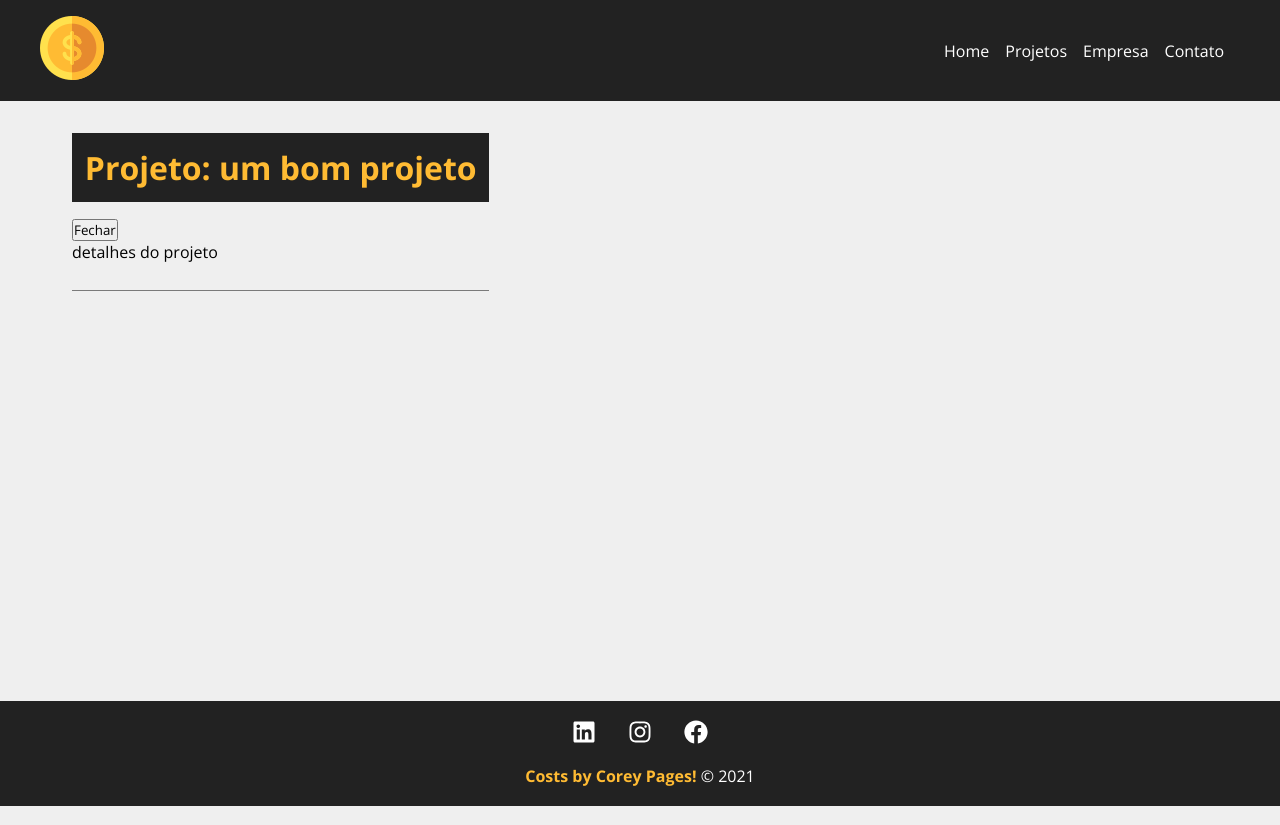
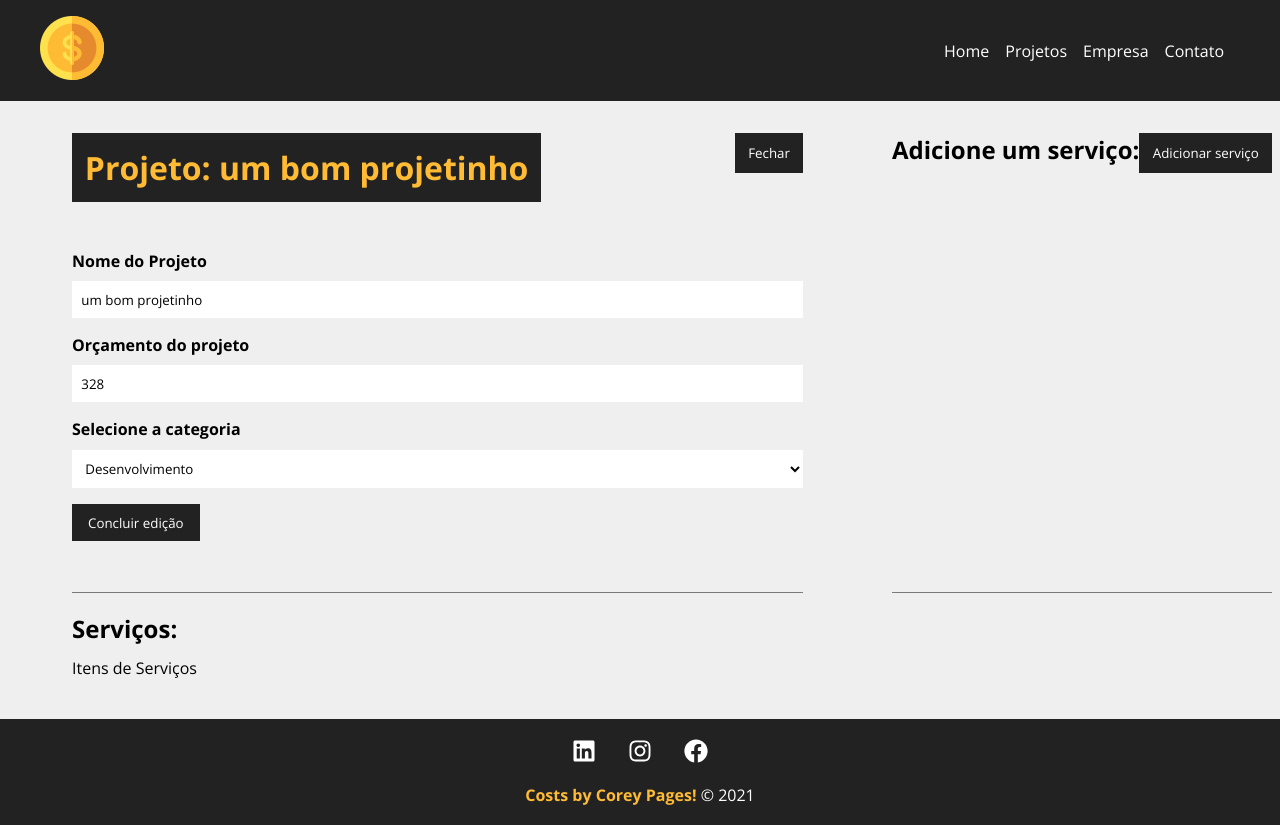
Before and after one commit to CoreyDevl/curso_react, a React (Create React App) app: page /project/1 in a window 1280 px wide. Both pictures are taken after a click on the button "Editar projeto". Shown: the top 825 px of the page. Built offline with nearby package versions, Linux system fonts and the light colour scheme; data requests are answered from the project's data file.

Commit message:
adicionado serviços  e logicas de adição de serviços

```diff
--- a/db.json
+++ b/db.json
@@ -1,14 +1,21 @@
 {
   "projects": [
     {
-      "name": "um bom projeto",
-      "budget": "10000",
+      "name": "um bom projetinho",
+      "budget": "328",
       "category": {
-        "id": "3",
-        "name": "Design"
+        "id": "2",
+        "name": "Desenvolvimento"
       },
-      "cost": 0,
-      "services": [],
+      "cost": 100,
+      "services": [
+        {
+          "name": "lokura",
+          "cost": "100",
+          "description": "compra e venda",
+          "id": "e07295fe-6e40-456a-b2d6-ceb35ab5c946"
+        }
+      ],
       "id": 1
     },
     {
--- a/package.json
+++ b/package.json
@@ -11,7 +11,8 @@
     "react-icons": "^4.3.1",
     "react-router-dom": "^5.3.0",
     "react-scripts": "4.0.3",
-    "web-vitals": "^1.1.2"
+    "web-vitals": "^1.1.2",
+    "uuid": "^8.3.2"
   },
   "scripts": {
     "start": "react-scripts start",
--- /dev/null
+++ b/src/components/service/ServiceForm.js
@@ -0,0 +1,48 @@
+import {useState} from 'react'
+import styles from '../projects/ProjectForm.module.css'
+import Input from '../form/Input'
+import SubmitButton from '../form/SubmitButton'
+
+function ServiceForm({handleSubmit, btnText, projectData}){
+
+    const [service, setService] = useState({})
+
+    function submit(e){
+        e.preventDefault()
+        projectData.services.push(service)
+        handleSubmit(projectData)
+    }
+
+    function handleChange(e){
+         setService({...service, [e.target.name]:e.target.value})
+    }
+    return (
+        <form onSubmit={submit} className={styles.form}>
+            <Input
+            type="text"
+            text="Nome do serviço"
+            name="name"
+            placeholder="Insira o nome do serviço"
+            handleOnChange={handleChange}
+            />
+                        <Input
+            type="number"
+            text="Custo do serviço"
+            name="cost"
+            placeholder="Insira o valor total"
+            handleOnChange={handleChange}
+            />
+                        <Input
+            type="text"
+            text="Descrição do serviço"
+            name="description"
+            placeholder="Descreva o serviço"
+            handleOnChange={handleChange}
+            />
+            <SubmitButton text={btnText} />
+
+        </form>
+    )
+}
+
+export default ServiceForm
--- a/src/pages/Project.js
+++ b/src/pages/Project.js
@@ -1,15 +1,21 @@
-import styles from './Project.module.css'
+import {parse, v4 as uuidv4} from 'uuid'
 import {useParams} from 'react-router-dom'
 import {useState, useEffect} from 'react'
+import styles from './Project.module.css'
 import Loading from '../components/layout/Loading'
 import Container from '../components/layout/Container'
+import ProjectForm from '../components/projects/ProjectForm'
+import Message from '../components/layout/Message'
+import ServiceForm from '../components/service/ServiceForm'
 
 function Project(){
 
 const {id} = useParams()
 const [project, setProject] = useState([])
 const [showProjectForm, setShowProjectForm] = useState(false)
-
+const [showServiceForm, setShowServiceForm] = useState(false)
+const [message, setMessage] = useState()
+const [type, setType] = useState()
 
 useEffect(() => {
  setTimeout(() => {
@@ -25,8 +31,69 @@
  }, 3000)
 }, [id])
 
-    function togleProjectForm(){
+    function editPost(project){
+        setMessage('')
+      //validatio budget
+     if(project.budget < project.cost) {
+         setMessage('O orçamento não pode ser menor que o custo do projeto!')
+         setType('error')
+         return false
+     }
+
+     fetch(`http://localhost:5000/projects/${project.id}`,{
+         method: 'PATCH',
+         headers: {'Content-Type': 'application/json'
+        },
+        body: JSON.stringify(project),
+     })
+        .then(res => res.json())
+        .then((data) => {
+            setProject(data)
+            setShowProjectForm(false)
+            setMessage('Projeto atualizado!')
+            setType('success')
+        })
+        .catch(err => console.log(err))
+    }
+
+    function toggleProjectForm(){
         setShowProjectForm(!showProjectForm)
+    }
+    function toggleServiceForm(){
+        setShowServiceForm(!showServiceForm)
+    }
+
+    function createService(project){
+        setMessage('')
+        // lastService
+        const lastService = project.services[project.services.length - 1]
+        lastService.id = uuidv4()
+
+        const lastServiceCost = lastService.cost
+        const newCost = parseFloat(project.cost) + parseFloat(lastServiceCost)
+        //maximum value validation
+        if(newCost > parseFloat(project.budget)){
+            setMessage('Orçamento ultrapassado. Verifique o valor do serviço')
+            setType('error')
+            project.services.pop()
+            return false
+        }
+        //add service cost to project total cost
+        project.cost = newCost
+        // update project
+        fetch(`http://localhost:5000/projects/${project.id}`, {
+            method: 'PATCH',
+            headers:{
+                'Content-type': 'application/json'
+            },
+            body: JSON.stringify(project)
+        })
+        .then(res => res.json())
+        .then((data => {
+            //exibir os serviços
+            console.log(data)
+        }))
+        .catch(err => console.log(err))
     }
 
     return (
@@ -34,13 +101,14 @@
 {project.name ? (
 <div className={styles.project_details}>
 <Container className="column">
+    {message && <Message type={type} msg={message} />}
     <div className={styles.details_container}>
         <h1>Projeto: {project.name}</h1>
-                   <button onClick={togleProjectForm}>
+        <button className={styles.btn} onClick={toggleProjectForm}>
             {!showProjectForm ? 'Editar projeto': 'Fechar'}
         </button>
         {!showProjectForm ? (
-                        <div className={styles.project_details}>
+            <div className={styles.project_info}>
                 <p>
                     <span>Categoria:</span> {project.category.name}
                 </p>
@@ -52,11 +120,30 @@
                 </p>
             </div>
         ):(
-                        <div>
-                        <p>detalhes do projeto</p>
+            <div className={styles.project_info}>
+            <ProjectForm handleSubmit={editPost} btnText="Concluir edição" projectData={project} />
             </div>
         )}
     </div>
+    <div className={styles.service_form_container}>
+        <h2>Adicione um serviço:</h2>
+        <button className={styles.btn} onClick={toggleServiceForm}>
+            {!showServiceForm ? 'Adicionar serviço': 'Fechar'}
+        </button>
+    </div>
+    <div className={styles.project_info}>
+    {showServiceForm && (
+        <ServiceForm
+        handleSubmit={createService}
+        btnText="Adicionar serviço"
+        projectData={project}
+        />
+    )}
+    </div>
+    <h2>Serviços:</h2>
+    <Container customClass="start">
+    <p>Itens de Serviços</p>
+    </Container>
 </Container>
 </div>
 ):(  <Loading />
--- a/src/pages/Project.module.css
+++ b/src/pages/Project.module.css
@@ -24,4 +24,27 @@
     border-bottom: 1px solid #7a7a7a;
     margin-bottom: 1.2em;
     padding-bottom: 1.2em;
+    display:flex;
+    justify-content: space-between;
+    flex-wrap: wrap;
 }
+
+.btn{
+    background-color: #222;
+    color: #fff;
+    padding: 0.5em 1em;
+    text-decoration: none;
+    transition: 0.5s;
+    cursor: pointer;
+    max-height: 40px;
+    border: none;
+}
+
+
+.btn:hover{
+    color: #ffbb33;
+}
+
+.project_info{
+    width: 100%;
+}
```
Lines whose indentation alone changed are shown as unchanged.
